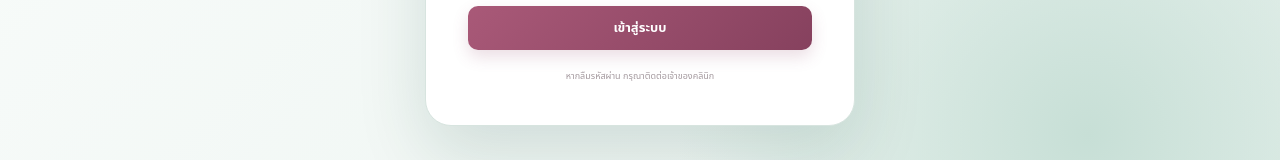
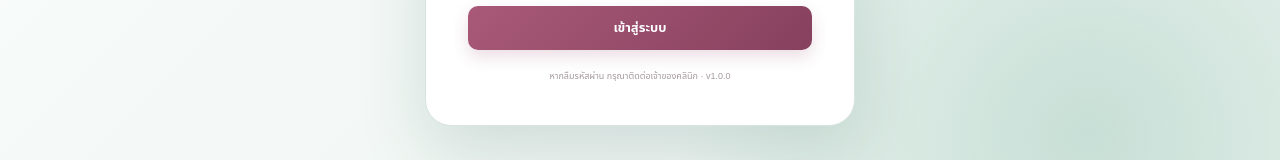
Before and after one commit to leqslBonn/Raweeclinic-operation, a Next.js app: page / in a window 1280 px wide. Shown: the part 545-705 px from the top of the page. Built offline with nearby package versions, Linux system fonts and the light colour scheme.

Commit message:
Release v1.0.0

```diff
--- a/app/page.tsx
+++ b/app/page.tsx
@@ -3,6 +3,7 @@
 import { useEffect, useMemo, useState } from "react";
 
 const LOGIN_SESSION_KEY = "raweeClinicAuthenticated";
+const APP_VERSION = "1.0.0";
 type UserRole = "owner" | "staff";
 
 const LOGIN_USER_HASH = "5e00556ac64a0763e7921cbf4841e8fc032c51a839faa53e1acecfa00f29f0d5";
@@ -191,7 +192,7 @@ export default function Home() {
             </button>
           ))}
         </nav>
-        <div className="clinic-card"><span className="pulse"/><div><b>Rawee Clinic</b><small>ระบบพร้อมใช้งาน</small></div></div>
+        <div className="clinic-card"><span className="pulse"/><div><b>Rawee Clinic</b><small>ระบบพร้อมใช้งาน · v{APP_VERSION}</small></div></div>
         <div className="user"><div className="avatar">{role === "owner" ? "ร" : "S"}</div><div><b>{role === "owner" ? "คุณรวี" : "Staff"}</b><small>{role === "owner" ? "เจ้าของคลินิก" : "พนักงาน"}</small></div><button className="logout-btn" onClick={() => { sessionStorage.removeItem(LOGIN_SESSION_KEY); setRole(null); }}>ออก</button></div>
       </aside>
 
@@ -252,7 +253,7 @@ function LoginPage({ onLogin }: { onLogin: (role: UserRole) => void }) {
         {error && <p className="login-error">{error}</p>}
         <button className="primary login-submit" disabled={checking}>{checking ? "กำลังตรวจสอบ..." : "เข้าสู่ระบบ"}</button>
       </form>
-      <small className="login-help">หากลืมรหัสผ่าน กรุณาติดต่อเจ้าของคลินิก</small>
+      <small className="login-help">หากลืมรหัสผ่าน กรุณาติดต่อเจ้าของคลินิก · v{APP_VERSION}</small>
     </section>
   </main>;
 }
--- a/package.json
+++ b/package.json
@@ -1,6 +1,6 @@
 {
   "name": "site-creator-vinext-starter",
-  "version": "0.1.0",
+  "version": "1.0.0",
   "private": true,
   "engines": {
     "node": ">=22.13.0"
```
Also changed, not shown: 1 other file (tests, documents, lock files or other folders).
